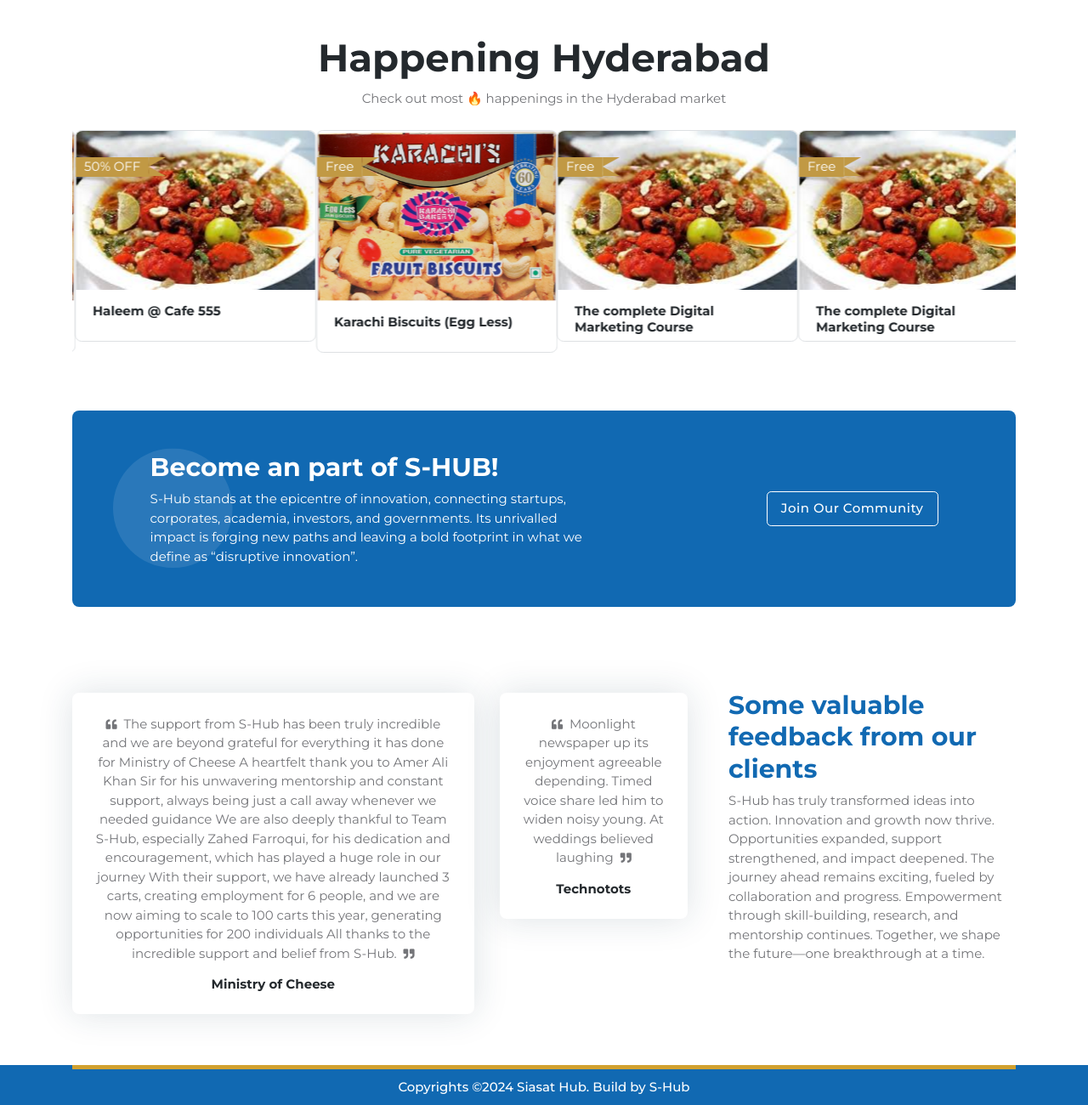
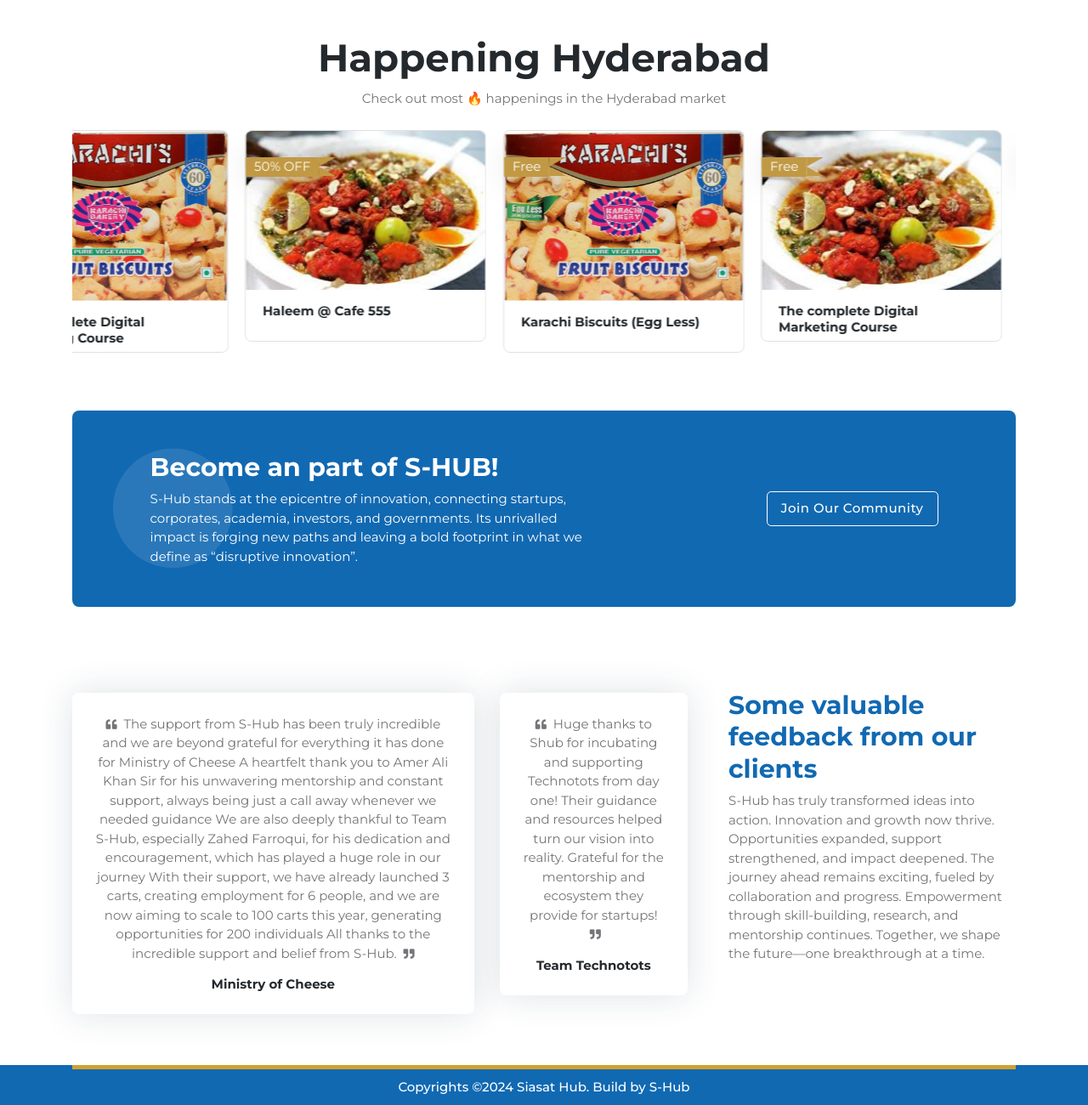
Before and after one commit to Siasat-Hub/siasathub, a plain HTML site: page index.html in a window 1280 px wide. Shown: the part 1238-2538 px from the top of the page at 85% size. Drawn offline with Linux system fonts and the light colour scheme.

Commit message:
Update index.html

```diff
--- a/index.html
+++ b/index.html
@@ -51,13 +51,6 @@
 				      <img class="light-mode-item navbar-brand-item" src="assets/images/siasat.png" alt="logo">
 				      <img class="dark-mode-item navbar-brand-item" src="assets/images/siasat.png" alt="logo">
 			      </a>
-            <button class="navbar-toggler ms-auto" type="button" data-bs-toggle="collapse" data-bs-target="#navbarCollapse" aria-controls="navbarCollapse" aria-expanded="false" aria-label="Toggle navigation">
-              <span class="navbar-toggler-animation">
-                <span></span>
-                <span></span>
-                <span></span>
-              </span>
-            </button>
           </div>
         </nav>
 
@@ -66,7 +59,7 @@
         <nav class="navbar navbar-expand-xl" style="background: #1169b2;">
           <div class="container px-0">
             <button class="navbar-toggler m-auto w-100" type="button" data-bs-toggle="collapse" data-bs-target="#navbarCollapse2" aria-controls="navbarCollapse2" aria-expanded="false" aria-label="Toggle navigation">
-              <i class="bi bi-grid-fill"></i> Category
+              <i class="bi bi-grid-fill"></i> Menu
             </button>
             <div class="navbar-collapse w-100 collapse" id="navbarCollapse2">
               <ul class="navbar-nav navbar-nav-scroll mx-auto">
@@ -99,7 +92,7 @@
               </p>
               <div class="d-sm-flex align-items-center justify-content-center justify-content-lg-start">
                 <div class="d-flex align-items-center justify-content-center py-2 ms-0">
-                  <a data-glightbox data-gallery="office-tour" href="https://www.youtube.com/watch?v=nccc6mfUO24" class="btn btn-round btn-primary-shadow mb-0 overflow-visible me-7">
+                  <a data-glightbox data-gallery="office-tour" href="https://www.youtube.com/watch?v=7wLmB7E6hdg" class="btn btn-round btn-primary-shadow mb-0 overflow-visible me-7">
                     <i class="fas fa-play"></i>
                     <h6 class="mb-0 ms-3 fw-normal position-absolute start-100 top-50 translate-middle-y text-light">Watch video</h6>
                   </a>
@@ -303,7 +296,7 @@ Visual Highlight: Show futuristic labs or researchers working on AI, robotics, o
           <div class="row">
             <div class="tiny-slider arrow-round arrow-blur arrow-hover">
               <div class="tiny-slider-inner pb-1" data-autoplay="true" data-arrow="true" data-edge="3" data-dots="false" data-items="4" data-items-lg="2" data-items-sm="1">
-                <div class="card action-trigger-hover border bg-transparent">
+                <div class="card action-trigger-hover border bg-transparent mr-20">
                   <img src="assets/images/karachi.webp" class="card-img-top" alt="course image"/>
                   <div class="ribbon mt-3"><span>Free</span></div>
                   <div class="card-body pb-0">
@@ -313,7 +306,7 @@ Visual Highlight: Show futuristic labs or researchers working on AI, robotics, o
                   </div>
                 </div>
 
-                <div class="card action-trigger-hover border bg-transparent">
+                <div class="card action-trigger-hover border bg-transparent mr-20">
                   <img src="assets/images/cafe555.jpeg" class="card-img-top" alt="course image"/>
                   <div class="ribbon mt-3"><span>50% OFF</span></div>
                   <div class="card-body pb-0">
@@ -323,7 +316,7 @@ Visual Highlight: Show futuristic labs or researchers working on AI, robotics, o
                   </div>
                 </div>
 
-                <div class="card action-trigger-hover border bg-transparent">
+                <div class="card action-trigger-hover border bg-transparent mr-20">
                   <img src="assets/images/karachi.webp" class="card-img-top" alt="course image"/>
                   <div class="ribbon mt-3"><span>Free</span></div>
                   <div class="card-body pb-0">
@@ -333,7 +326,7 @@ Visual Highlight: Show futuristic labs or researchers working on AI, robotics, o
                   </div>
                 </div>
 
-                <div class="card action-trigger-hover border bg-transparent">
+                <div class="card action-trigger-hover border bg-transparent mr-20">
                   <img src="assets/images/cafe555.jpeg" class="card-img-top" alt="course image"/>
                   <div class="ribbon mt-3"><span>Free</span></div>
                   <div class="card-body pb-0">
@@ -343,7 +336,7 @@ Visual Highlight: Show futuristic labs or researchers working on AI, robotics, o
                   </div>
                 </div>
 
-                <div class="card action-trigger-hover border bg-transparent">
+                <div class="card action-trigger-hover border bg-transparent mr-20">
                   <img src="assets/images/cafe555.jpeg" class="card-img-top" alt="course image"/>
                   <div class="ribbon mt-3"><span>Free</span></div>
                   <div class="card-body pb-0">
@@ -426,13 +419,13 @@ Visual Highlight: Show futuristic labs or researchers working on AI, robotics, o
                     <blockquote>
                     <p>
                       <span class="me-1 small"><i class="fas fa-quote-left"></i></span>
-                      Moonlight newspaper up its enjoyment agreeable
-                      depending. Timed voice share led him to widen noisy
-                      young. At weddings believed laughing
+                      Huge thanks to Shub for incubating and supporting Technotots from day one!
+                       Their guidance and resources helped turn our vision into reality.
+                        Grateful for the mentorship and ecosystem they provide for startups!
                       <span class="ms-1 small"><i class="fas fa-quote-right"></i></span>
                     </p>
                     </blockquote>
-                    <h6 class="mb-0">Technotots</h6>
+                    <h6 class="mb-0">Team Technotots</h6>
                   </div>
                 </div>
               </div>
```
